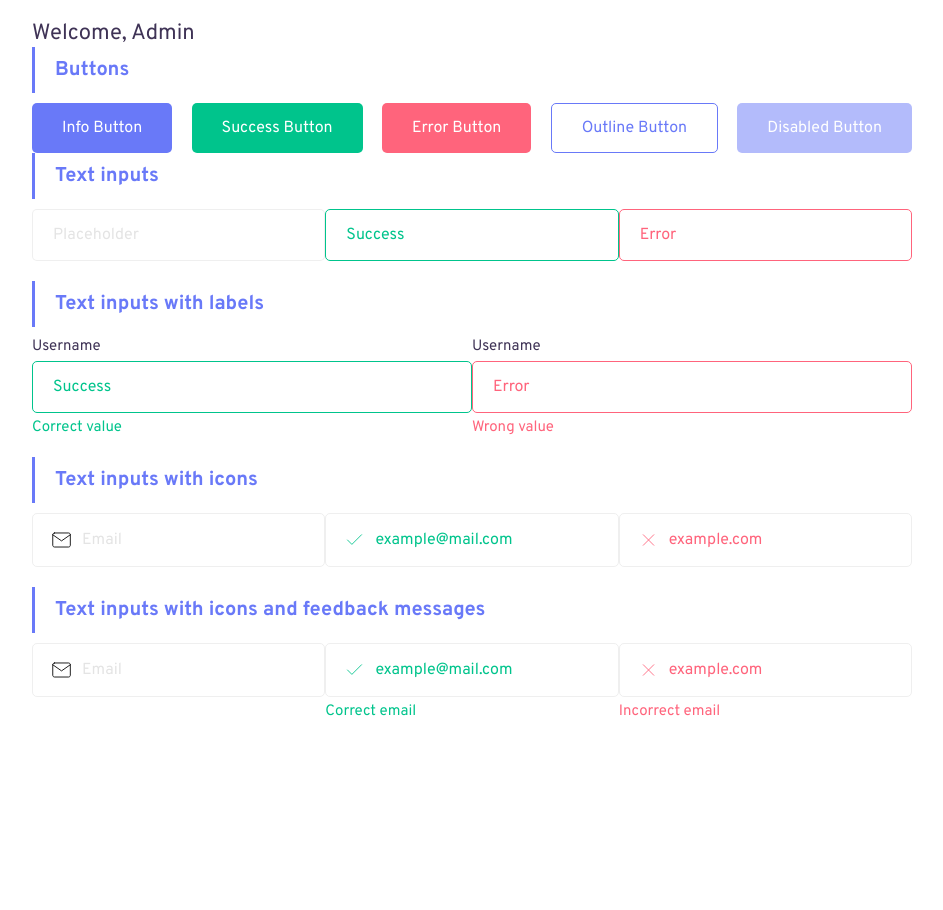
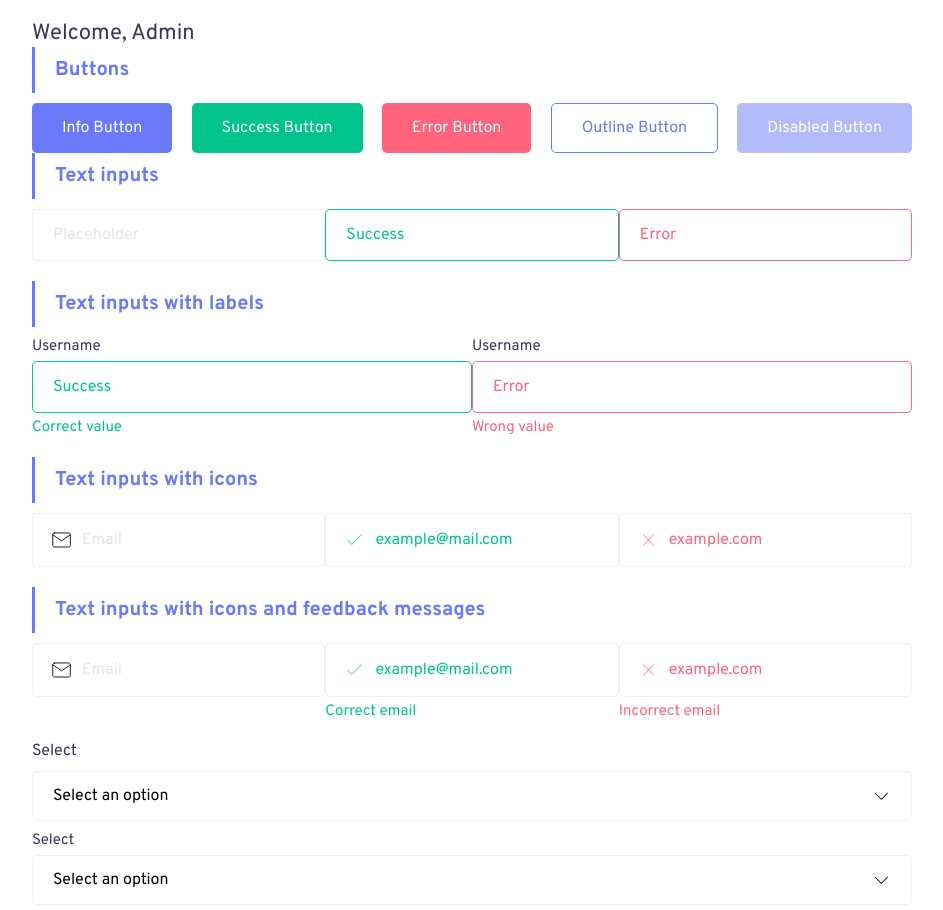
Before and after one commit to ocfranz/system-design, a React (Create React App) app: page / in a window 1280 px wide. Shown: the whole page, without its empty margins (168-1111 px from the left). Before the commit the page ends 800 px from the top, so only its background shows below. Built offline with nearby package versions, Linux system fonts and the light colour scheme.

Commit message:
adding select component

```diff
--- a/src/components/Select/Select.styles.js
+++ b/src/components/Select/Select.styles.js
@@ -1 +1,41 @@
-import styled from 'styled-components'
+import styled from "styled-components";
+import Chevron from "./chevron-down.png";
+import { colors } from "../../styles/colors";
+const SelectStyled = styled.select`
+  border: none;
+  width: 100%;
+  font-size: 16px;
+  line-height: 16px;
+  padding: 16px 20px;
+  border: 1px solid rgba(228, 228, 228, 0.6);
+  -webkit-appearance: none;
+  -moz-appearance: none;
+  background: transparent;
+  background-image: url(${Chevron});
+  background-repeat: no-repeat;
+  background-position-x: calc(100% - 15px);
+  background-position-y: 50%;
+  border-radius: 5px;
+  cursor: pointer;
+
+  &:focus {
+    outline: none;
+    box-shadow: none;
+    color: ${colors.info};
+    border: 1px solid ${colors.info} !important;
+  }
+  &::ms-expand {
+    display: none;
+  }
+`;
+const OptionStyled = styled.option`
+  border: none;
+  padding: 16px 0px 16px 0px;
+`;
+
+const LabelStyled = styled.label`
+  display: ${(props) => (props.labeled ? "block" : "none")};
+  font-size: 15px;
+  padding-bottom: 5px;
+`;
+export { SelectStyled, OptionStyled, LabelStyled };
--- /dev/null
+++ b/src/components/Select/Wrapper.js
@@ -0,0 +1,7 @@
+import styled from "styled-components";
+
+const Wrapper = styled.div`
+  width: 100%;
+  padding: 5px 0px;
+`;
+export { Wrapper };
--- a/src/components/Select/index.js
+++ b/src/components/Select/index.js
@@ -1,5 +1,43 @@
 import React from "react";
+import PropTypes from "prop-types";
 
-const Select = ({}) => {};
+import { SelectStyled, OptionStyled, LabelStyled } from "./Select.styles";
+import { Wrapper } from "./Wrapper";
+const Select = ({
+  label,
+  labeled,
+  id,
+  options,
+  onOptionSelected,
+  defaultValue,
+}) => {
+
+  return (
+    <Wrapper>
+      <LabelStyled labeled={true} htmlFor={id}>
+        {label}
+      </LabelStyled>
+      <SelectStyled id={id} onChange={(e)=> onOptionSelected(e.target.value)}>
+        <OptionStyled>{defaultValue}</OptionStyled>
+        {options.map((option) => (
+          <OptionStyled key={option}>{option}</OptionStyled>
+        ))}
+      </SelectStyled>
+    </Wrapper>
+  );
+};
+
+Select.defaultProps = {
+  options: [],
+  defaultValue: "Select an option"
+};
+
+Select.propTypes = {
+  label: PropTypes.string,
+  id: PropTypes.string.isRequired,
+  defaultValue : PropTypes.string,
+  options: PropTypes.array.isRequired,
+  onOptionSelected: PropTypes.func.isRequired,
+};
 
 export default Select;
--- a/src/pages/Admin/Admin.jsx
+++ b/src/pages/Admin/Admin.jsx
@@ -3,15 +3,33 @@ import React from "react";
 import IconInputList from "../../modules/IconInputList";
 import InputList from "../../modules/InputList";
 import ButtonList from "../../modules/ButtonList";
+import Select from "../../components/Select";
 const Admin = () => {
+  const handleOnSelect = () => {};
+
   return (
-    <div style={{ margin: "0px 200px" }}>
+    <div style={{ margin: "0px 200px 30px 200px" }}>
       <div style={{ padding: "20px 0px 0px 0px" }}>
         <span style={{ fontSize: "22px" }}>Welcome, Admin</span>
       </div>
       <ButtonList />
       <InputList />
       <IconInputList />
+      <div>
+        Select
+        <Select
+          options={["One", "two"]}
+          id="select-example"
+          onOptionSelected={handleOnSelect}
+        />
+        <Select
+          options={["One", "two"]}
+          id="select-example"
+          labeled={true}
+          label="Select"
+          onOptionSelected={handleOnSelect}
+        />
+      </div>
     </div>
   );
 };
```
Also changed, not shown: src/components/Select/chevron-down.png (added), 1 other file (tests, documents, lock files or other folders).
